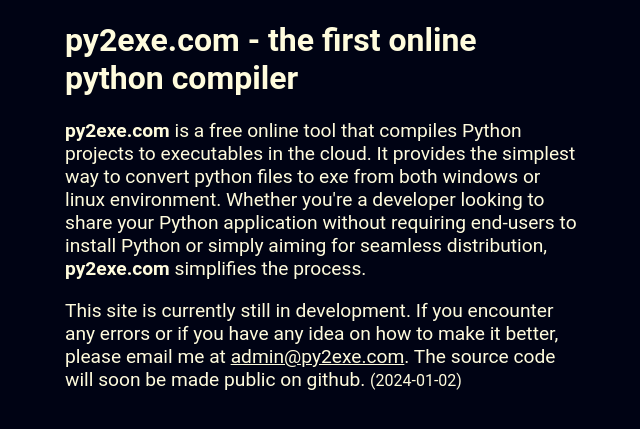
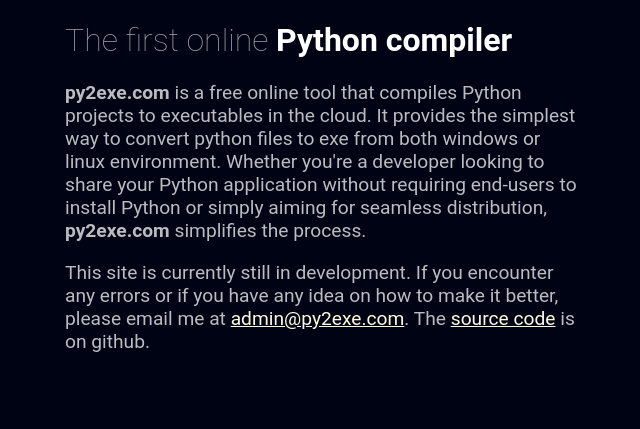
Before and after one commit to kvandeh/py2exe, a Flask app: page /about in a window 1280 px wide. Shown: the part 87-516 px from the top of the page, without its empty margins (319-959 px from the left). Run offline with Flask 3, Linux system fonts and the light colour scheme; parts of the project's set-up code (start-up, migrations or seed data) failed here and were passed over.

Commit message:
Update about.html

```diff
--- a/app/templates/about.html
+++ b/app/templates/about.html
@@ -7,15 +7,15 @@
 
 {% block body %}
 <div>
-    <h1>py2exe.com - the first online python compiler</h1>
-    <p>
+    <h1 style="font-weight: 200; color: #fff9;">The first online <b style="color: #fff;">Python compiler</b></h1>
+    <p style="color:#fffb;">
         <b>py2exe.com</b> is a free online tool that compiles Python projects to executables in the cloud. It provides the simplest way to convert python files to exe from
         both windows or linux environment.
         Whether you're a developer looking to share your Python application without requiring end-users to install
         Python or simply aiming for seamless distribution, <b>py2exe.com</b> simplifies the process.
     </p>
-    <p>This site is currently still in development. If you encounter any errors or if you have any idea on how to make it better, please email me at
-         <a href="mailto:admin@py2exe.com">admin@py2exe.com</a>. The source code will soon be made public on github. <small>(2024-01-02)</small>
+    <p style="color:#fffb;">
+        This site is currently still in development. If you encounter any errors or if you have any idea on how to make it better, please email me at <a href="mailto:admin@py2exe.com">admin@py2exe.com</a>. The <a href="https://github.com/cenekp74/py2exe">source code</a> is on github.
     </p>
     <script type="text/javascript" src="https://cdnjs.buymeacoffee.com/1.0.0/button.prod.min.js" data-name="bmc-button" data-slug="cenekp" data-color="#5F7FFF" data-emoji="" data-font="Poppins" data-text="Buy me a coffee" data-outline-color="#000000" data-font-color="#ffffff" data-coffee-color="#FFDD00" ></script>
 </div>
```
